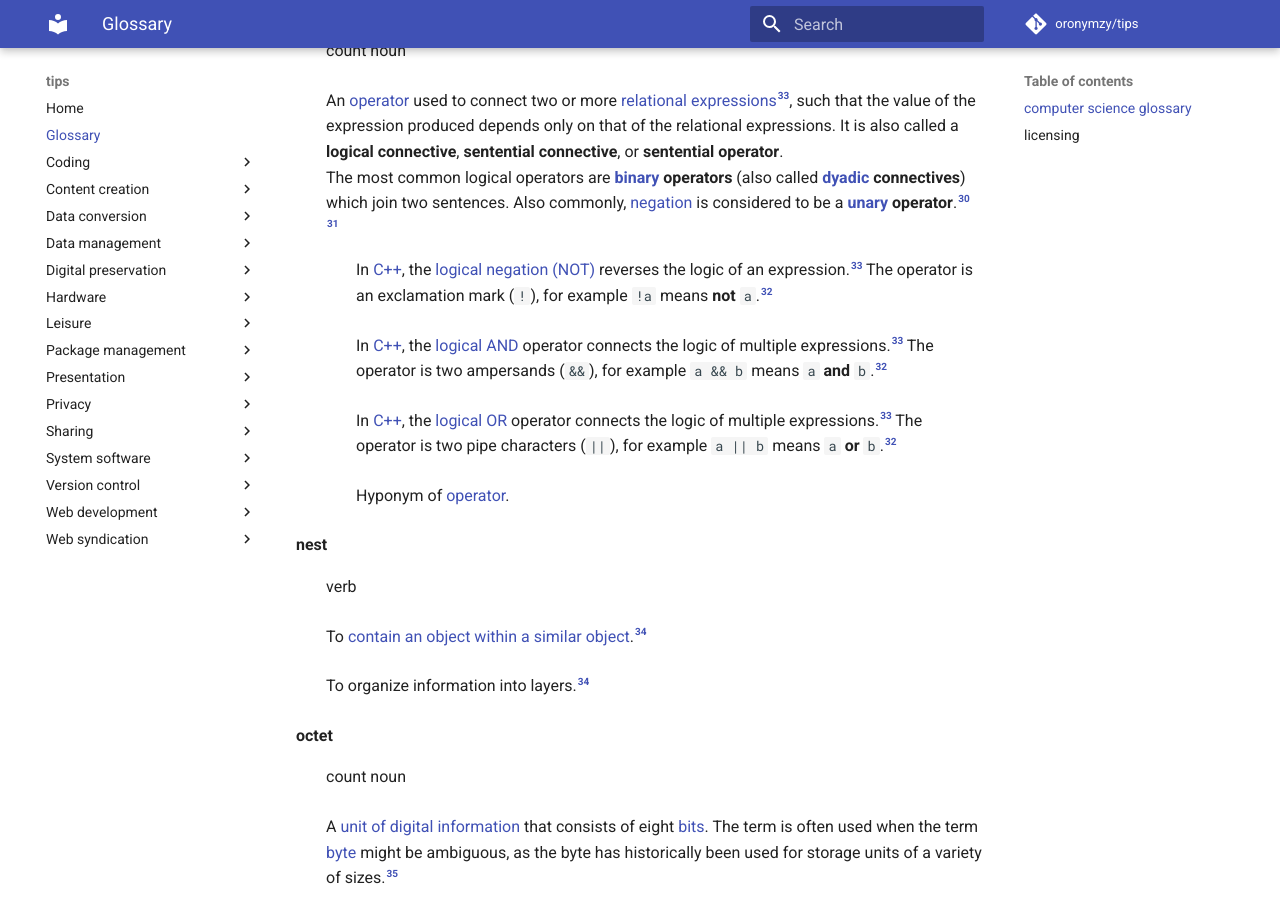
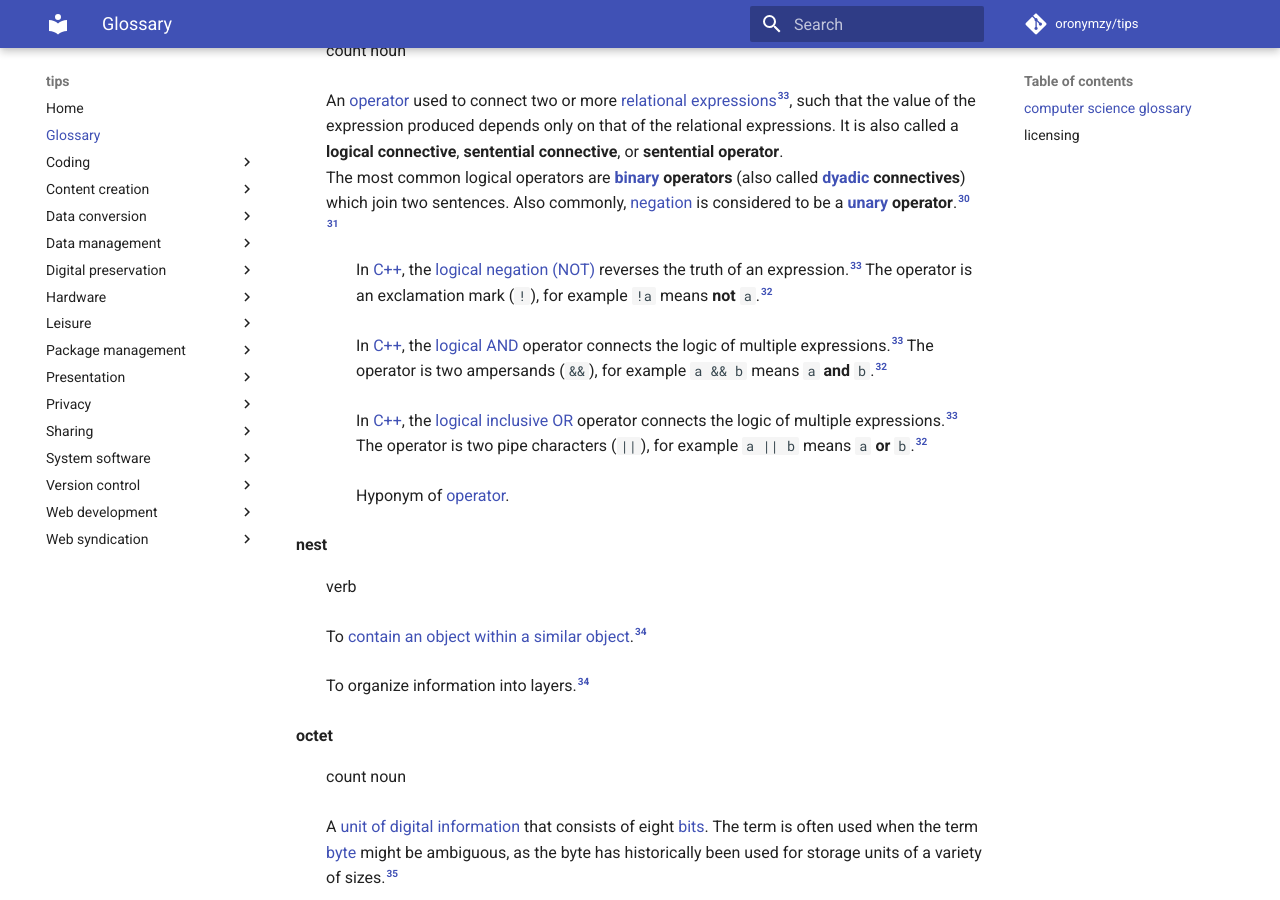
Before and after one commit to oronymzy/tips, an MkDocs documentation site: the page built from docs/glossry.md, in a window 1280 px wide and 900 px high, scrolled down 6567 px. Built offline with MkDocs 1.6.1 and Material for MkDocs 9.7.7, drawn with Linux system fonts in a browser that asks for light colours; comment, search, counter and statistics services are not loaded.

Commit message:
Clarify concept based on textbook information, replace hyperlink

```diff
--- a/docs/glossry.md
+++ b/docs/glossry.md
@@ -149,9 +149,9 @@ end if
 : count noun
 : An [operator](#operatordef) used to connect two or more [relational expressions](#relationalexpressiondef)[^logicaloperatordef-note4], such that the value of the expression produced depends only on that of the relational expressions. It is also called a **logical connective**, **sentential connective**, or **sentential operator**.
 The most common logical operators are **[binary](https://en.wikipedia.org/wiki/Binary_relation) operators** (also called **[dyadic](https://en.wikipedia.org/wiki/Dyadics) connectives**) which join two sentences. Also commonly, [negation](https://en.wikipedia.org/wiki/Negation) is considered to be a **[unary](https://en.wikipedia.org/wiki/Unary_function) operator**.[^logicaloperatordef-note1] [^logicaloperatordef-note2]
-: In [C++](https://en.wikipedia.org/wiki/C++), the [logical negation (NOT)](https://en.wikipedia.org/wiki/Negation) reverses the logic of an expression.[^logicaloperatordef-note4] The operator is an exclamation mark (`!`), for example `!a` means **not** `a`.[^logicaloperatordef-note3]
+: In [C++](https://en.wikipedia.org/wiki/C++), the [logical negation (NOT)](https://en.wikipedia.org/wiki/Negation) reverses the truth of an expression.[^logicaloperatordef-note4] The operator is an exclamation mark (`!`), for example `!a` means **not** `a`.[^logicaloperatordef-note3]
 : In [C++](https://en.wikipedia.org/wiki/C++), the [logical AND](https://en.wikipedia.org/wiki/Logical_conjunction) operator connects the logic of multiple expressions.[^logicaloperatordef-note4] The operator is two ampersands (`&&`), for example `a && b` means `a` **and** `b`.[^logicaloperatordef-note3]
-: In [C++](https://en.wikipedia.org/wiki/C++), the [logical OR](https://en.wikipedia.org/wiki/Logical_disjunction) operator connects the logic of multiple expressions.[^logicaloperatordef-note4] The operator is two pipe characters (`||`), for example `a || b` means `a` **or** `b`.[^logicaloperatordef-note3]
+: In [C++](https://en.wikipedia.org/wiki/C++), the [logical inclusive OR](https://en.wiktionary.org/wiki/inclusive_or) operator connects the logic of multiple expressions.[^logicaloperatordef-note4] The operator is two pipe characters (`||`), for example `a || b` means `a` **or** `b`.[^logicaloperatordef-note3]
 : Hyponym of [operator](#operatordef).
 
 **nest** {: #nestdef }
```
